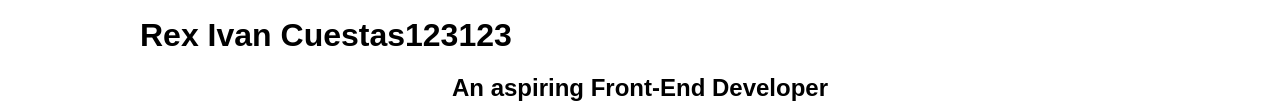
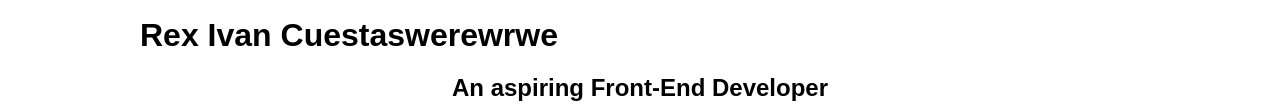
Before and after one commit to RexCuestas/Portfolio, a plain HTML site: page index.html in a window 1280 px wide. Shown: the part 301-408 px from the top of the page. Drawn offline with Linux system fonts and the light colour scheme.

Commit message:
Update index.html

```diff
--- a/index.html
+++ b/index.html
@@ -22,7 +22,7 @@
             <div class="profile-container">
               <img src="assets/images/portfolio-image.jpg" alt="Your Photo" class="profile-pic" />
               <div class="profile-info">
-                <h1>Rex Ivan Cuestas123123</h1>
+                <h1>Rex Ivan Cuestaswerewrwe</h1>
                 <h2>An aspiring Front-End Developer</h2>
                 <p>I’m a student with a growing passion for front-end web development. I enjoy building responsive and interactive websites using HTML, CSS, and JavaScript, and I’m continuously learning to improve my skills and explore new technologies.</p>
 
```
